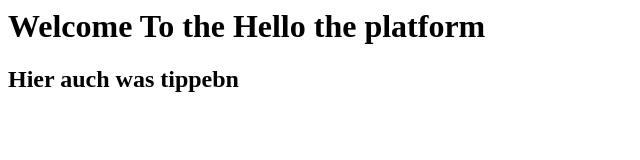
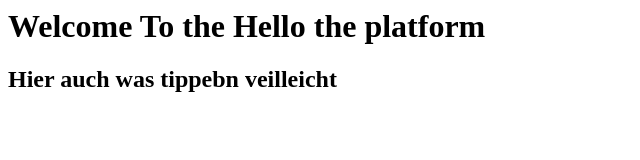
Before and after one commit to Surrogat63/Surrogate63.github.io, a plain HTML site: page index.html in a window 1280 px wide. Shown: the whole page, without its empty margins (0-640 px from the left). Drawn offline with Linux system fonts and the light colour scheme.

```diff
--- a/index.html
+++ b/index.html
@@ -1,2 +1,2 @@
 <h1> Welcome To the   Hello the platform </h1>
-<h2> Hier auch was tippebn </h2>
+<h2> Hier auch was tippebn veilleicht </h2>
```
